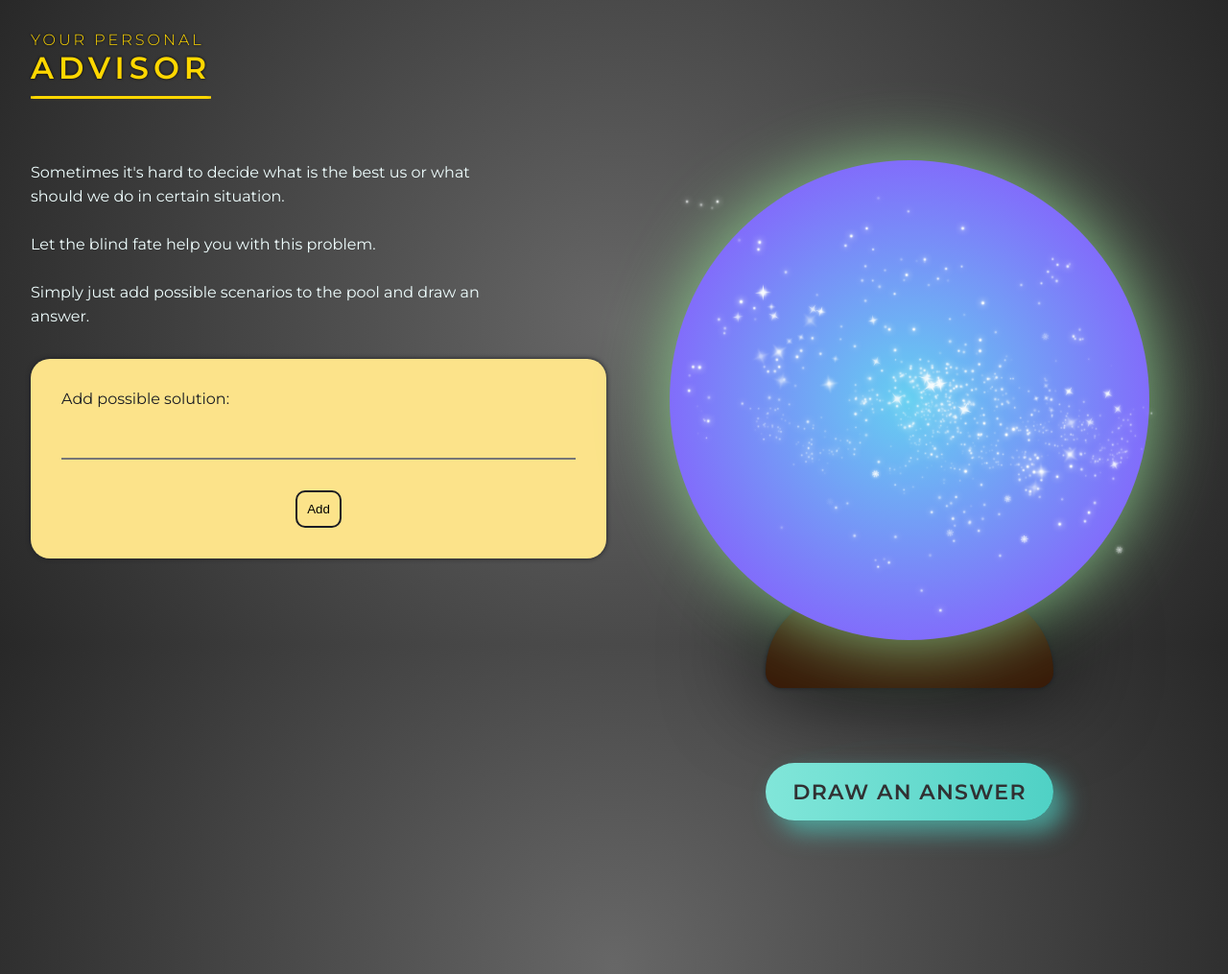
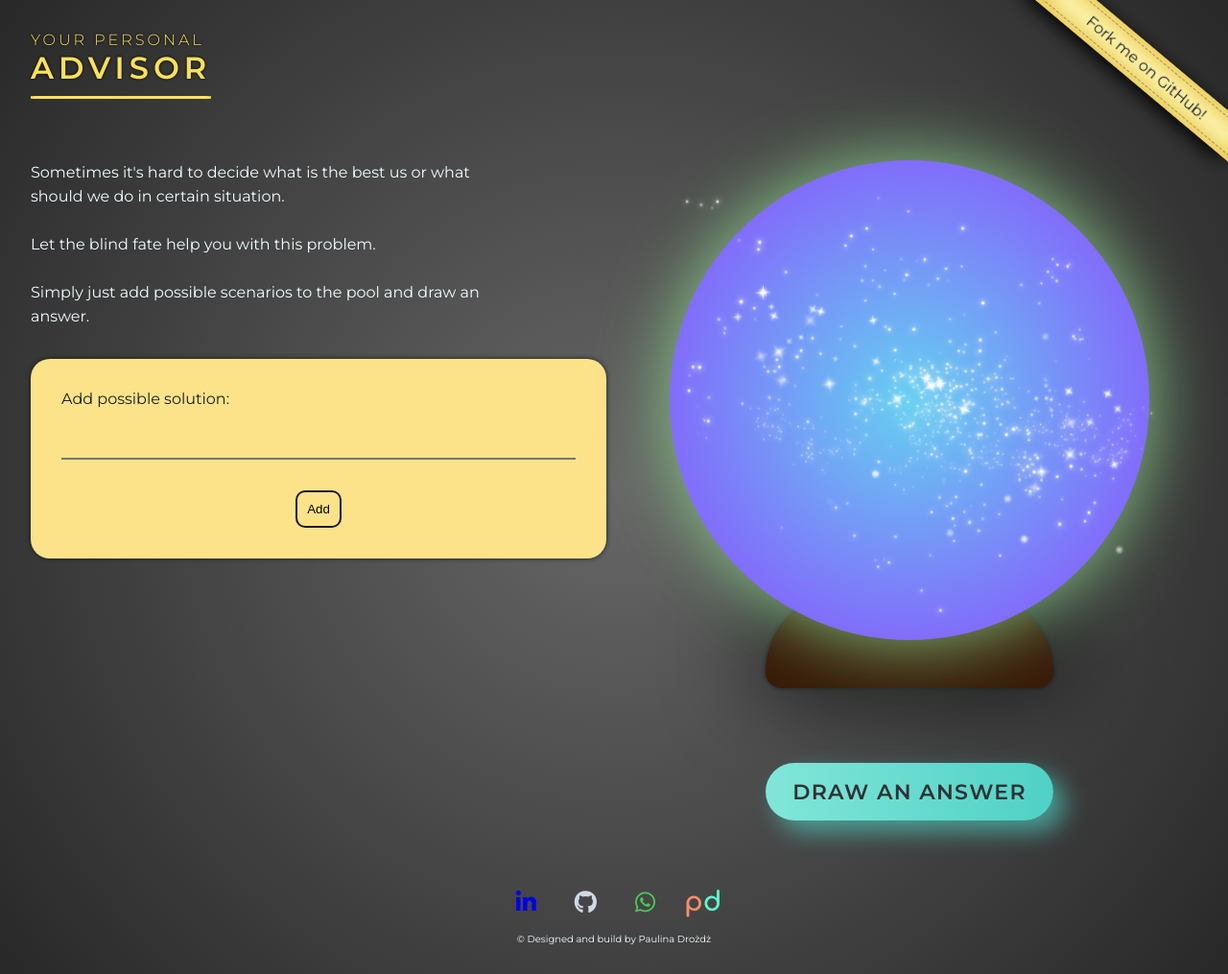
Before and after one commit to Paulina594/Advisor, a React (Create React App) app: page / in a window 1280 px wide. Shown: the whole page at 96% size. Built offline with nearby package versions, Linux system fonts and the light colour scheme.

Commit message:
link to project on github added

```diff
--- a/src/App.scss
+++ b/src/App.scss
@@ -1,6 +1,5 @@
 body {
   width: 100vw;
-  height: 80vh;
   font-family: Montserrat;
   overflow-x: hidden;
 
@@ -19,3 +18,9 @@ body {
   /* global 92%+ browsers support */
   background:radial-gradient(circle at 50% 50%, rgba(103, 103, 103, 1) 0%, rgb(40, 40, 40) 100%);
 }
+
+footer {
+position: absolute;
+  bottom: 0;
+  left: 0;
+}
--- a/src/App.tsx
+++ b/src/App.tsx
@@ -2,21 +2,24 @@ import React from "react";
 
 import { Header } from "./modules/header/Header";
 import { PageContent } from "./modules/pageContent/PageContent";
+import { Author } from "./modules/author/Author";
+import { GithubRibbon } from "./modules/githubRibbon/GithubRibbon";
 
 import "./App.scss";
 
 function App() {
-  // const [scenarioList, addScenario] = scenariosListObj.scenarioList;
-
   return (
     <div className="App">
+      <GithubRibbon />
       <header>
         <Header />
       </header>
       <main>
         <PageContent />
       </main>
-      <footer></footer>
+      <footer>
+        <Author />
+      </footer>
     </div>
   );
 }
--- a/src/index.scss
+++ b/src/index.scss
@@ -1,5 +1,12 @@
+@import url('https://fonts.googleapis.com/css2?family=Comfortaa:wght@300;400;500;600;700&display=swap');
+
 * {
   margin: 0;
   padding: 0;
   box-sizing: border-box;
 }
+
+html {
+  min-height: 100vh;
+  position: relative;
+}
--- /dev/null
+++ b/src/modules/author/Author.scss
@@ -0,0 +1,145 @@
+.footer-wrapper {
+  overflow: hidden;
+
+  .footer {
+    display: flex;
+    flex-direction: column;
+    justify-content: center;
+    align-self: flex-end;
+    position: relative;
+    margin: 30px 0;
+    width: 100vw;
+    font-size: 12px;
+    text-align: center;
+
+    &.slide-in-bottom {
+      -webkit-animation: slide-in-bottom 1s cubic-bezier(0.250, 0.460, 0.450, 0.940) both;
+      animation: slide-in-bottom 1s cubic-bezier(0.250, 0.460, 0.450, 0.940) both;
+    }
+
+    .social-container {
+      .social {
+        font-size: 28px;
+        margin: 20px;
+        color: var(--color-additonal);
+        transition: 0.5s;
+        cursor: pointer;
+        @media screen and (max-width: 1400px) {
+          font-size: 24px;
+        }
+        @media screen and (max-width: 576px) {
+          margin: 10px;
+        }
+
+
+        &:hover {
+          transform: scale(120%);
+        }
+
+        &.fa-linkedin {
+          color: #0a66c2;
+        }
+
+        &.fa-github {
+          color: #cdd9e5;
+        }
+
+        &.fa-whatsapp {
+          color: #4cca5a;
+        }
+
+      &.pd {
+        display: inline-block;
+        margin: 0;
+        font-size: 28px;
+        font-weight: 700;
+        margin: 0 10px;
+        text-decoration: none;
+        font-family: Comfortaa;
+
+        .p {
+          color: #FF8D6B;
+        }
+        .d {
+          color: #5AFFCF;
+        }
+      }
+    }
+  }
+    .copyrights {
+      color: azure;
+      @media screen and (max-width: 1400px) {
+        font-size: 10px;
+      }
+    }
+
+    //.line {
+    //  position: absolute;
+    //  width: 35%;
+    //  height: 2px;
+    //  border-radius: 50%;
+    //  transform: translate(0, -50%);
+    //  background-image: var(--gradient-bar);
+    //  @media screen and (max-width: 1400px) {
+    //    width: 30%;
+    //  }
+    //  @media screen and (max-width: 1200px) {
+    //
+    //    width: 27%;
+    //  }
+    //  @media screen and (max-width: 992px) {
+    //
+    //    width: 25%;
+    //  }
+    //  @media screen and (max-width: 768px) {
+    //    width: 20%;
+    //  }
+    //  @media screen and (max-width: 576px) {
+    //    display: none;
+    //  }
+    //
+    //  &.left {
+    //    bottom: 35%;
+    //    left: 2%;
+    //    @media screen and (max-width: 1200px) {
+    //      left: 5%;
+    //    }
+    //  }
+    //
+    //  &.right {
+    //    bottom: 35%;
+    //    right: 2%;
+    //    background-image: var(--gradient-reverse);
+    //    @media screen and (max-width: 1200px) {
+    //      right: 5%;
+    //    }
+    //  }
+    //}
+  }
+}
+
+@-webkit-keyframes slide-in-bottom {
+  0% {
+    -webkit-transform: translateY(1000px);
+    transform: translateY(1000px);
+    opacity: 0;
+  }
+  100% {
+    -webkit-transform: translateY(0);
+    transform: translateY(0);
+    opacity: 1;
+  }
+}
+
+@keyframes slide-in-bottom {
+  0% {
+    -webkit-transform: translateY(1000px);
+    transform: translateY(1000px);
+    opacity: 0;
+  }
+  100% {
+    -webkit-transform: translateY(0);
+    transform: translateY(0);
+    opacity: 1;
+  }
+}
--- /dev/null
+++ b/src/modules/author/Author.tsx
@@ -0,0 +1,48 @@
+import React from "react";
+
+import "./Author.scss";
+
+export const Author = () => {
+  return (
+    <div className="footer-wrapper">
+      <div className="footer slide-in-bottom">
+        <div className="social-container">
+          <a
+            href="https://www.linkedin.com/public-profile/settings?trk=d_flagship3_profile_self_view_public_profile"
+            target="_blank"
+            rel="noreferrer"
+          >
+            <i className="fa-brands fa-linkedin-in social" />
+          </a>
+          <a
+            href="https://github.com/Paulina594"
+            target="_blank"
+            rel="noreferrer"
+          >
+            <i className="fa-brands fa-github social" />
+          </a>
+          <a
+            href="https://api.whatsapp.com/send?phone=48575363003"
+            target="_blank"
+            rel="noreferrer"
+          >
+            <i className="fa-brands fa-whatsapp social" />
+          </a>
+          <a
+            href="https://www.paulinadrozdz.me"
+            target="_blank"
+            rel="noreferrer"
+          >
+            <div className="pd social">
+              <span className="p">p</span>
+              <span className="d">d</span>
+            </div>
+          </a>
+        </div>
+        <p className="copyrights">© Designed and build by Paulina Drożdż</p>
+        <div className="line left" />
+        <div className="line right" />
+      </div>
+    </div>
+  );
+};
--- /dev/null
+++ b/src/modules/githubRibbon/GithubRibbon.scss
@@ -0,0 +1,49 @@
+.ribbon-wrapper {
+  position: fixed;
+  top: 50px;
+  right: -50px;
+  transform: rotate(40deg);
+  background-color: #ffffc8;
+  filter: drop-shadow(-15px 5px 10px #000);
+  -webkit-box-shadow: inset 0px 0px 15px 11px rgb(236, 203, 82);
+  -moz-box-shadow: inset 0px 0px 15px 11px rgb(236, 203, 82);
+  box-shadow: inset 0px 0px 20px 11px rgb(236, 203, 82);
+
+  width: 270px;
+  min-height: 40px;
+
+  transition: 0.3s;
+
+  @media screen and (max-width: 768px) {
+    transform: rotate(40deg) translate(0, -100%);
+    width: 250px;
+    top: 40px;
+    right: -60px;
+  }
+
+  &:hover {
+    transform: rotate(40deg) scale(110%);
+
+    @media screen and (max-width: 768px) {
+      transform: rotate(40deg) translate(0, -100%) scale(110%);
+    }
+  }
+
+  .ribbon {
+    border-top: 1px dashed rgba(93, 90, 90, 0.56);
+    border-bottom: 1px dashed rgba(93, 90, 90, 0.56);
+    text-align: center;
+    padding: 5px;
+    margin: 5px auto;
+
+    @media screen and (max-width: 768px) {
+      width: 78px;
+      font-size: 12px;
+    }
+
+    a {
+      text-decoration: none;
+      color: #1a1c23;
+    }
+  }
+}
--- /dev/null
+++ b/src/modules/githubRibbon/GithubRibbon.tsx
@@ -0,0 +1,13 @@
+import React from "react";
+
+import "./GithubRibbon.scss";
+
+export const GithubRibbon = () => {
+  return (
+    <div className="ribbon-wrapper">
+      <div className="ribbon">
+        <a href="https://github.com/Paulina594/Advisor">Fork me on GitHub!</a>
+      </div>
+    </div>
+  );
+};
--- a/src/modules/header/Header.scss
+++ b/src/modules/header/Header.scss
@@ -1,5 +1,5 @@
 h1 {
-  color: gold;
+  color: #fae159;
   text-shadow: 0 0 3px black;
   font-weight: 300;
   letter-spacing: 3px;
@@ -19,7 +19,7 @@ h1 {
   .underline {
     width: 100%;
     height: 3px;
-    background-color: gold;
+    background-color: #fae159;
     margin-top: 10px;
     border-radius: 10%;
 
--- a/src/modules/pageContent/PageContent.scss
+++ b/src/modules/pageContent/PageContent.scss
@@ -4,7 +4,6 @@ main {
   flex-direction: row;
   column-gap: 1rem;
 
-  min-height: 90vh;
   padding: 2rem;
   @media screen and (max-width: 1200px) {
     flex-direction: column;
```
